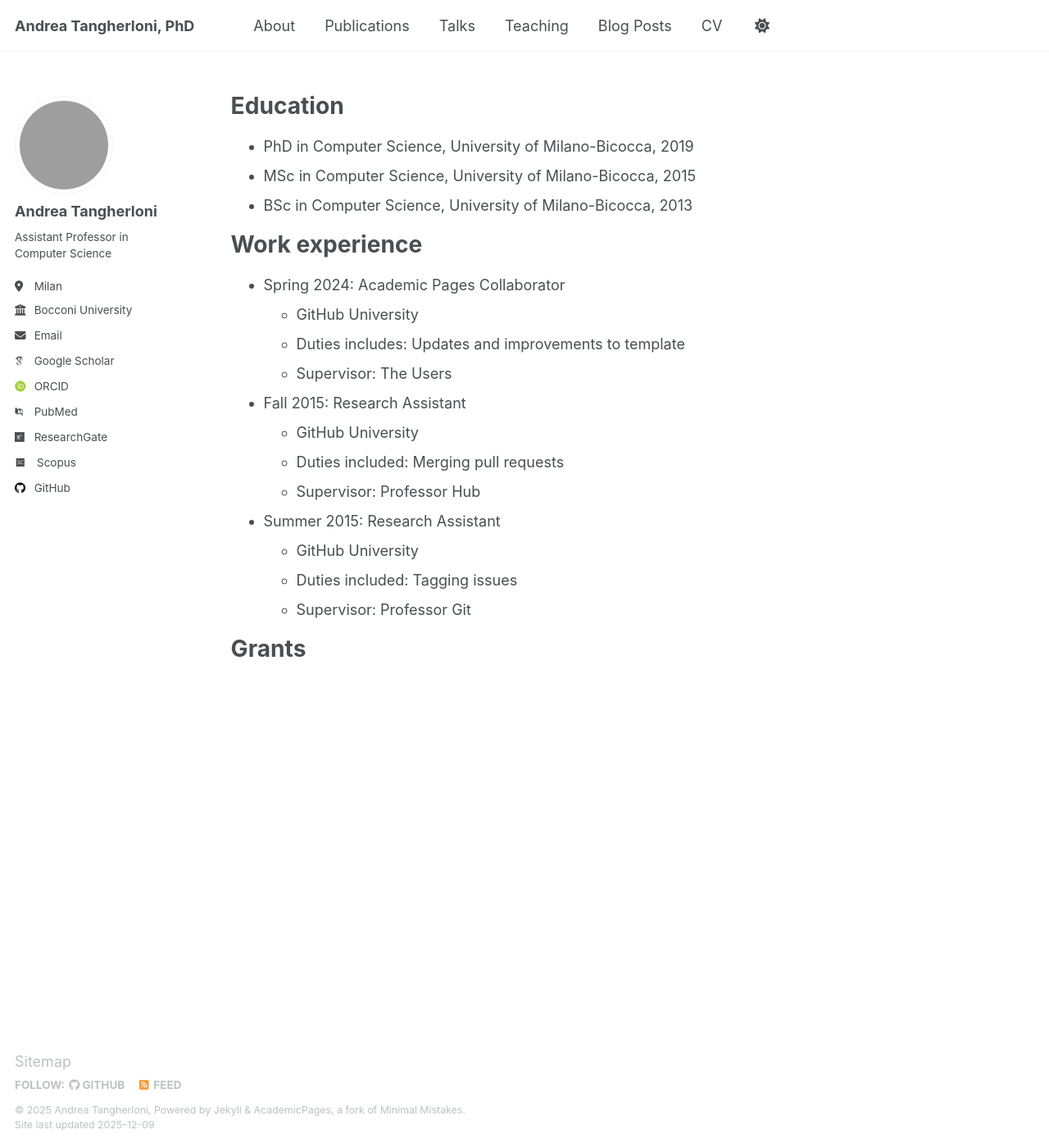
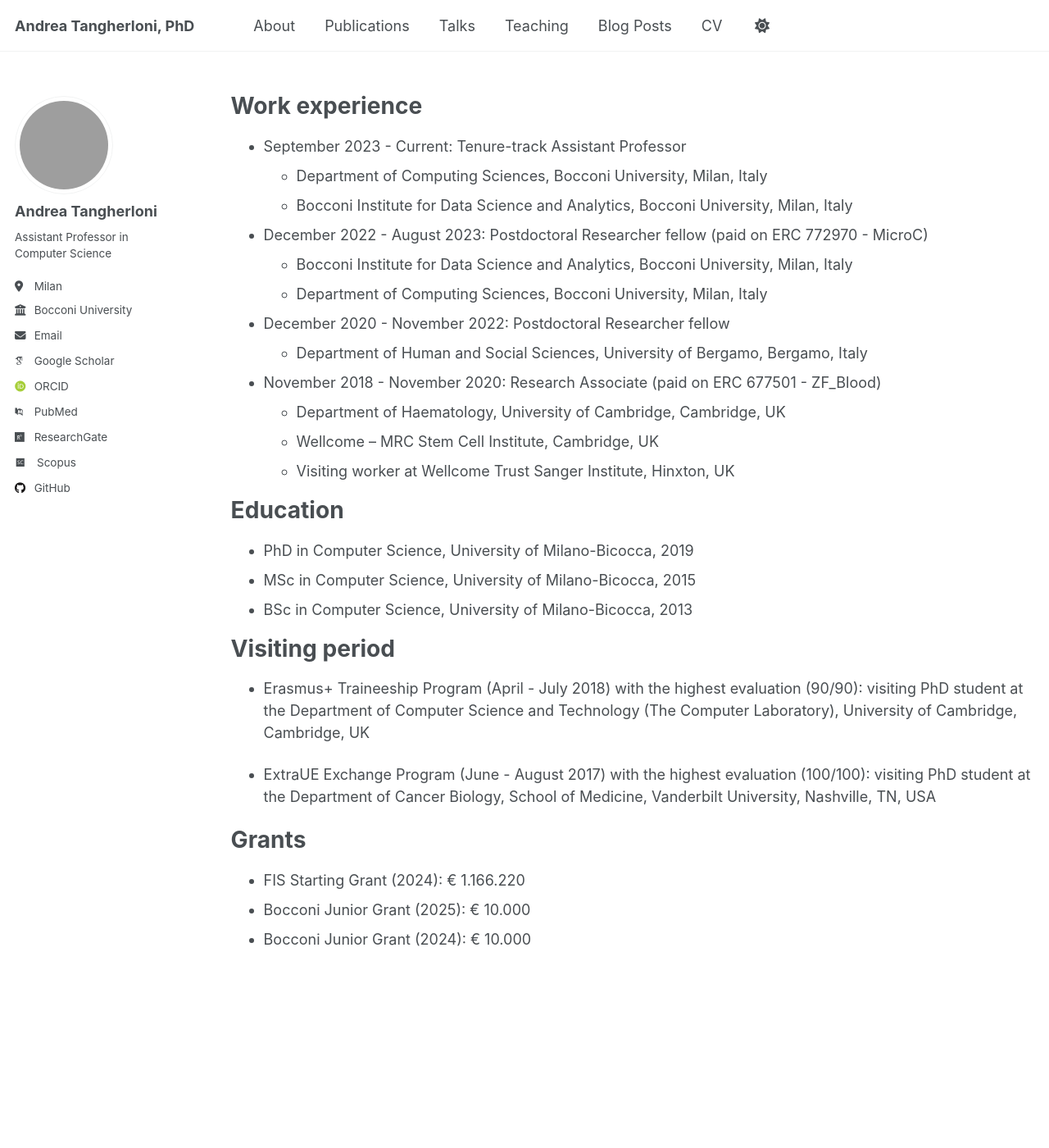
Before and after one commit to andreatangherloni/andreatangherloni.github.io, a Jekyll site: the page built from _pages/cv.md, in a window 1280 px wide and 1400 px high. Shown: the whole window at 82% size. Built offline with Jekyll 4.4.1, drawn with Linux system fonts in a browser that asks for light colours; some web fonts are replaced.

Commit message:
updating the cv

```diff
--- a/_pages/cv.md
+++ b/_pages/cv.md
@@ -9,6 +9,25 @@ redirect_from:
 
 {% include base_path %}
 
+Work experience
+======
+* September 2023 - Current: Tenure-track Assistant Professor
+  * Department of Computing Sciences, Bocconi University, Milan, Italy
+  * Bocconi Institute for Data Science and Analytics, Bocconi University, Milan, Italy
+
+* December 2022 - August 2023: Postdoctoral Researcher fellow (paid on ERC 772970 - MicroC)
+  * Bocconi Institute for Data Science and Analytics, Bocconi University, Milan, Italy
+  * Department of Computing Sciences, Bocconi University, Milan, Italy
+
+* December 2020 - November 2022: Postdoctoral Researcher fellow
+  * Department of Human and Social Sciences, University of Bergamo, Bergamo, Italy
+
+* November 2018 - November 2020: Research Associate (paid on ERC 677501 - ZF_Blood)
+  * Department of Haematology, University of Cambridge, Cambridge, UK
+  * Wellcome – MRC Stem Cell Institute, Cambridge, UK
+  * Visiting worker at Wellcome Trust Sanger Institute, Hinxton, UK
+
+
 Education
 ======
 * PhD in Computer Science, University of Milano-Bicocca, 2019
@@ -16,26 +35,19 @@ Education
 * BSc in Computer Science, University of Milano-Bicocca, 2013
 
 
-Work experience
+Visiting period
 ======
-* Spring 2024: Academic Pages Collaborator
-  * GitHub University
-  * Duties includes: Updates and improvements to template
-  * Supervisor: The Users
+* Erasmus+ Traineeship Program (April - July 2018) with the highest evaluation (90/90): visiting PhD student at the Department of Computer Science and Technology (The Computer Laboratory), University of Cambridge, Cambridge, UK
 
-* Fall 2015: Research Assistant
-  * GitHub University
-  * Duties included: Merging pull requests
-  * Supervisor: Professor Hub
-
-* Summer 2015: Research Assistant
-  * GitHub University
-  * Duties included: Tagging issues
-  * Supervisor: Professor Git
+* ExtraUE Exchange Program (June - August 2017) with the highest evaluation (100/100): visiting PhD student at the Department of Cancer Biology, School of Medicine, Vanderbilt University, Nashville, TN, USA
 
 
 Grants
 ======
+* FIS Starting Grant (2024): € 1.166.220
+* Bocconi Junior Grant (2025): € 10.000
+* Bocconi Junior Grant (2024): € 10.000
+
 
 <!-- Skills
 ======
```
